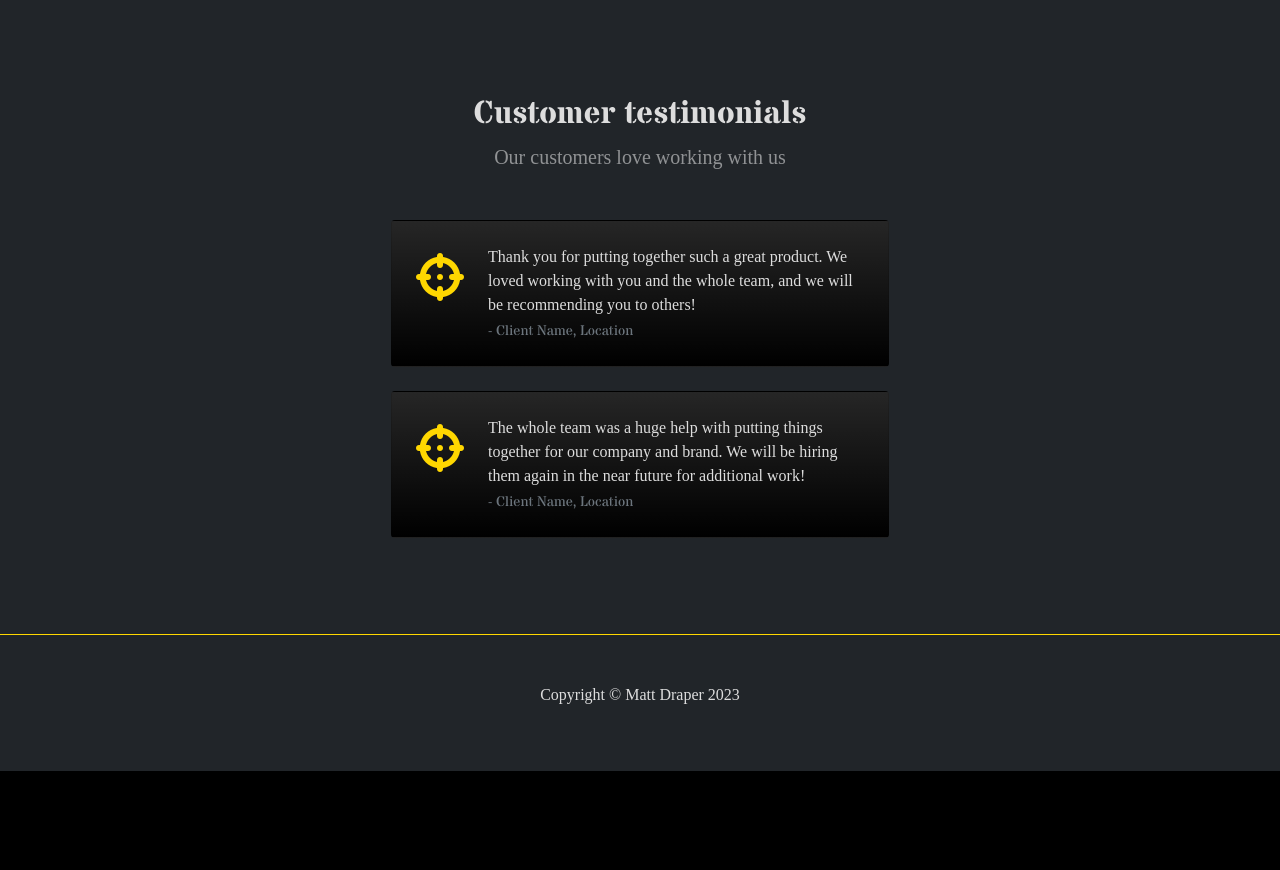
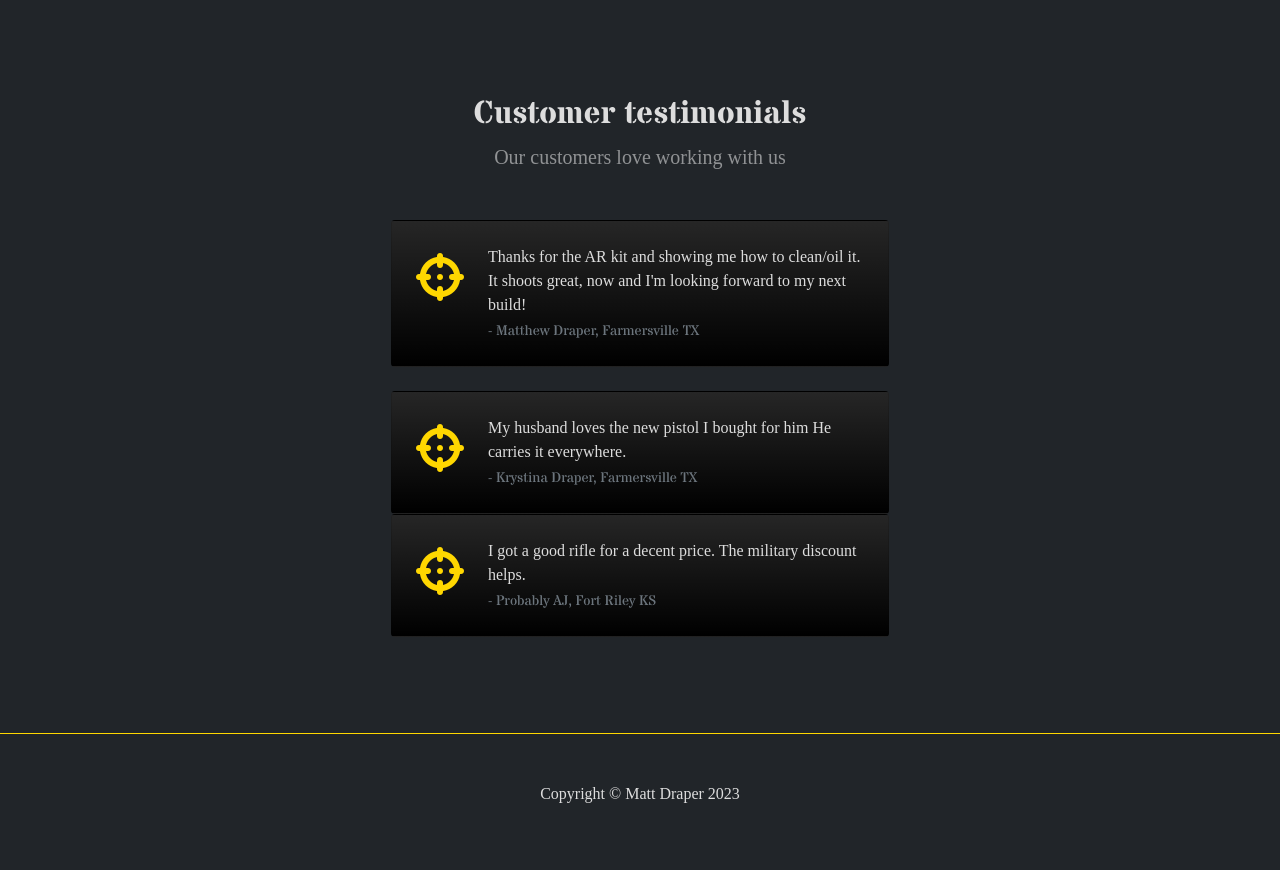
Before and after one commit to matt-python/papas-site, a Flask app: page / in a window 1280 px wide. Shown: the part 1580-2450 px from the top of the page. Before the commit the page ends 2351 px from the top, so only its background shows below. Run offline with Flask 3, Linux system fonts and the light colour scheme; some libraries are stand-ins or nearby versions.

Commit message:
Updated Testimonials
Added practical testimonials.

```diff
--- a/templates/index.html
+++ b/templates/index.html
@@ -138,8 +138,8 @@
                         <div class="d-flex">
                             <div class="testimonial-icon"><i class="fa-solid fa-crosshairs"></i></div>
                             <div class="ms-4">
-                                <p class="mb-1">Thank you for putting together such a great product. We loved working with you and the whole team, and we will be recommending you to others!</p>
-                                <div class="small text-muted">- Client Name, Location</div>
+                                <p class="mb-1">Thanks for the AR kit and showing me how to clean/oil it. It shoots great, now and I'm looking forward to my next build!</p>
+                                <div class="small text-muted">- Matthew Draper, Farmersville TX</div>
                             </div>
                         </div>
                     </div>
@@ -149,9 +149,21 @@
                     <div class="card-body p-4">
                         <div class="d-flex">
                             <div class="testimonial-icon"><i class="fa-solid fa-crosshairs"></i></div>
-                            <div class="ms-4">
-                                <p class="mb-1">The whole team was a huge help with putting things together for our company and brand. We will be hiring them again in the near future for additional work!</p>
-                                <div class="small text-muted">- Client Name, Location</div>
+                                <div class="ms-4">
+                                    <p class="mb-1">My husband loves the new pistol I bought for him He carries it everywhere.</p>
+                                <div class="small text-muted">- Krystina Draper, Farmersville TX</div>
+                            </div>
+                        </div>
+                    </div>
+                </div>
+                <!-- Testimonial 2-->
+                <div class="card bg-black bg-gradient">
+                    <div class="card-body p-4">
+                        <div class="d-flex">
+                            <div class="testimonial-icon"><i class="fa-solid fa-crosshairs"></i></div>
+                                <div class="ms-4">
+                                    <p class="mb-1">I got a good rifle for a decent price. The military discount helps.</p>
+                                <div class="small text-muted">- Probably AJ, Fort Riley KS</div>
                             </div>
                         </div>
                     </div>
```
